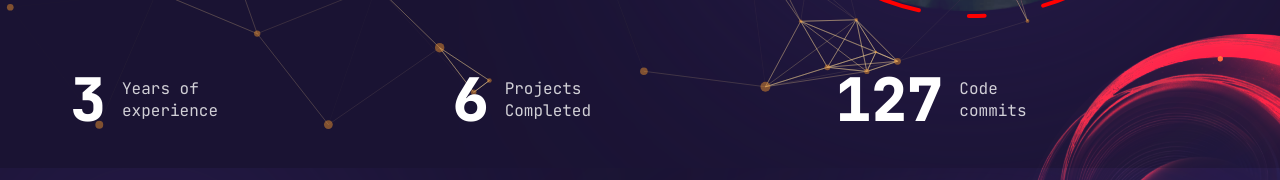
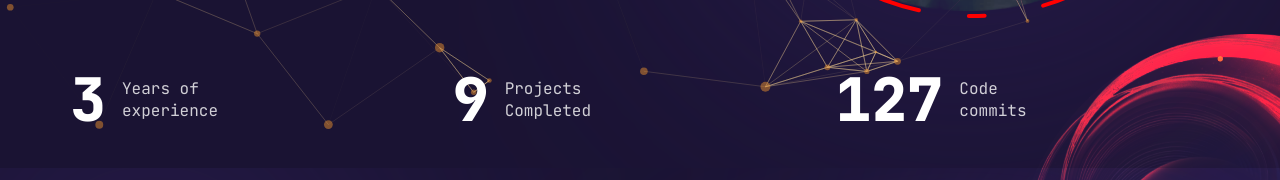
Before and after one commit to Leolouise26/leo26-portfolio, a Next.js app: page / in a window 1280 px wide. Shown: the part 614-794 px from the top of the page. Built offline with nearby package versions, Linux system fonts and the light colour scheme.

Commit message:
projects completed

```diff
--- a/components/Stats.jsx
+++ b/components/Stats.jsx
@@ -8,7 +8,7 @@ const stats = [
         text: "Years of experience"
     },
     {
-        num: 6,
+        num: 9,
         text: "Projects Completed"
     },
     {
```
